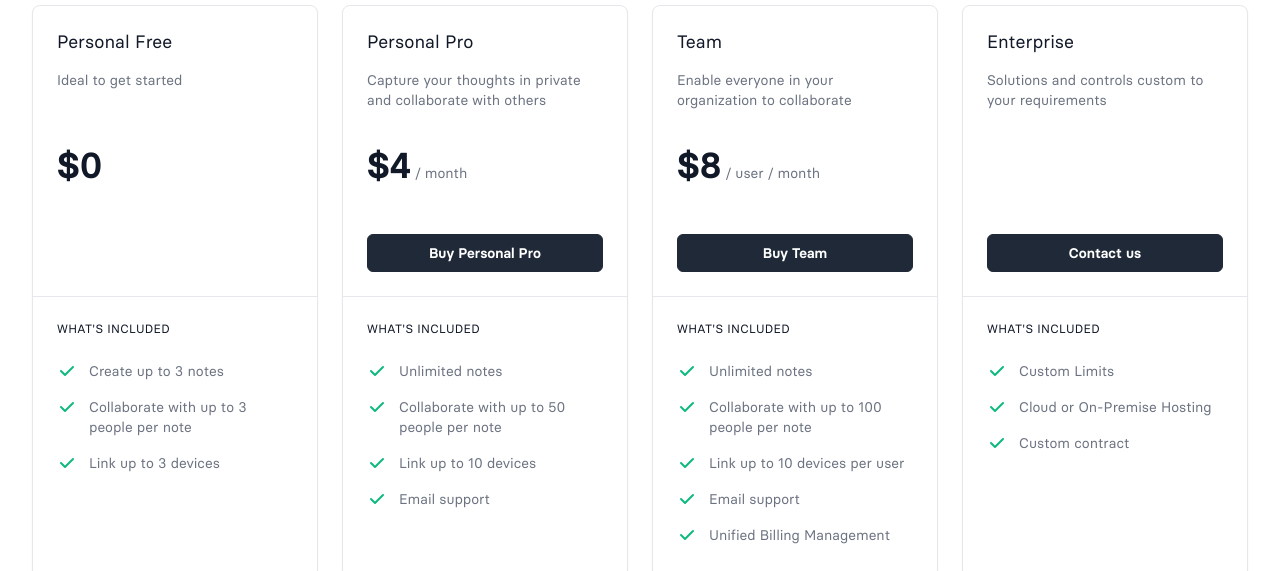
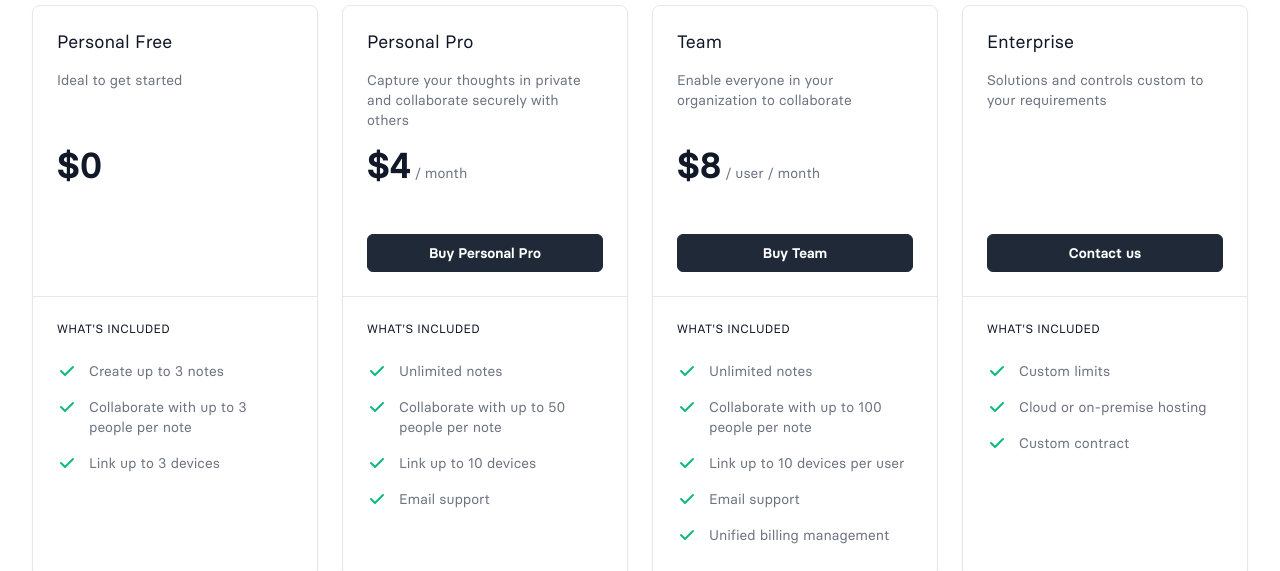
Before and after one commit to serenity-kit/website-legacy, a Next.js app: page /en/notes/pricing in a window 1280 px wide. Shown: the part 381-952 px from the top of the page. Built offline with nearby package versions, Linux system fonts and the light colour scheme; what @tailwindcss/typography, urql would draw is missing.

Commit message:
improve wording

```diff
--- a/pages/en/notes/faq.mdx
+++ b/pages/en/notes/faq.mdx
@@ -26,4 +26,4 @@ Once we managed to establish a sustainable business we plan to open source more
 
 ## Why is the protocol not Open Source?
 
-We initially started out with the ambition to have the protocol Open Source, but noticed while developing the application the protocol constantly changed. And while the current version is stable, we already plenty of optimizations in the backlog (some of them breaking changes) and don't feel comfortable packaging the current state into something we need to document and possibly maintain.
+We initially started out with the ambition to have an Open Source protocol, but noticed during the development that the protocol changed constantly. While the current version is stable, we are already implementing several optimizations in the backlog (some of them breaking changes). Therefore we don't feel comfortable to package the current state into something that still needs documentation and possibly maintenance.
--- a/pages/en/notes/pricing.tsx
+++ b/pages/en/notes/pricing.tsx
@@ -119,7 +119,8 @@ export default function Home() {
                   Personal Pro
                 </h2>
                 <p className="mt-4 text-sm text-gray-500 h-11">
-                  Capture your thoughts in private and collaborate with others
+                  Capture your thoughts in private and collaborate securely with
+                  others
                 </p>
                 <p className="mt-8 h-14">
                   <span className="text-4xl font-semibold text-gray-900">
@@ -196,7 +197,7 @@ export default function Home() {
                     Link up to 10 devices per user
                   </PricingFeature>
                   <PricingFeature>Email support</PricingFeature>
-                  <PricingFeature>Unified Billing Management</PricingFeature>
+                  <PricingFeature>Unified billing management</PricingFeature>
                 </ul>
               </div>
             </div>
@@ -222,8 +223,8 @@ export default function Home() {
                   What's included
                 </h3>
                 <ul className="mt-6 space-y-4">
-                  <PricingFeature>Custom Limits</PricingFeature>
-                  <PricingFeature>Cloud or On-Premise Hosting</PricingFeature>
+                  <PricingFeature>Custom limits</PricingFeature>
+                  <PricingFeature>Cloud or on-premise hosting</PricingFeature>
                   <PricingFeature>Custom contract</PricingFeature>
                 </ul>
               </div>
```
